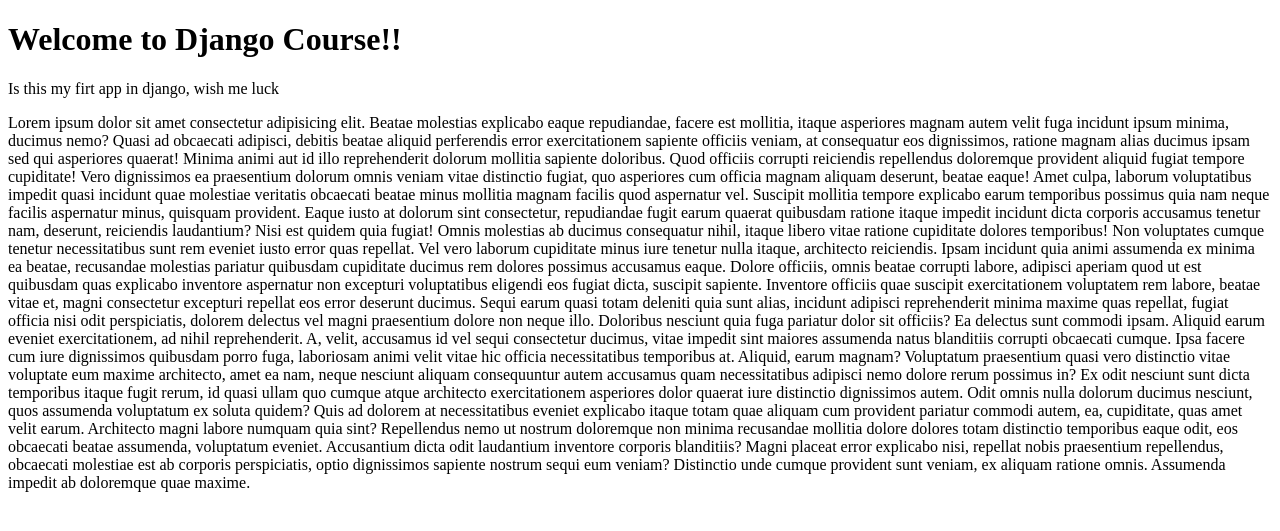
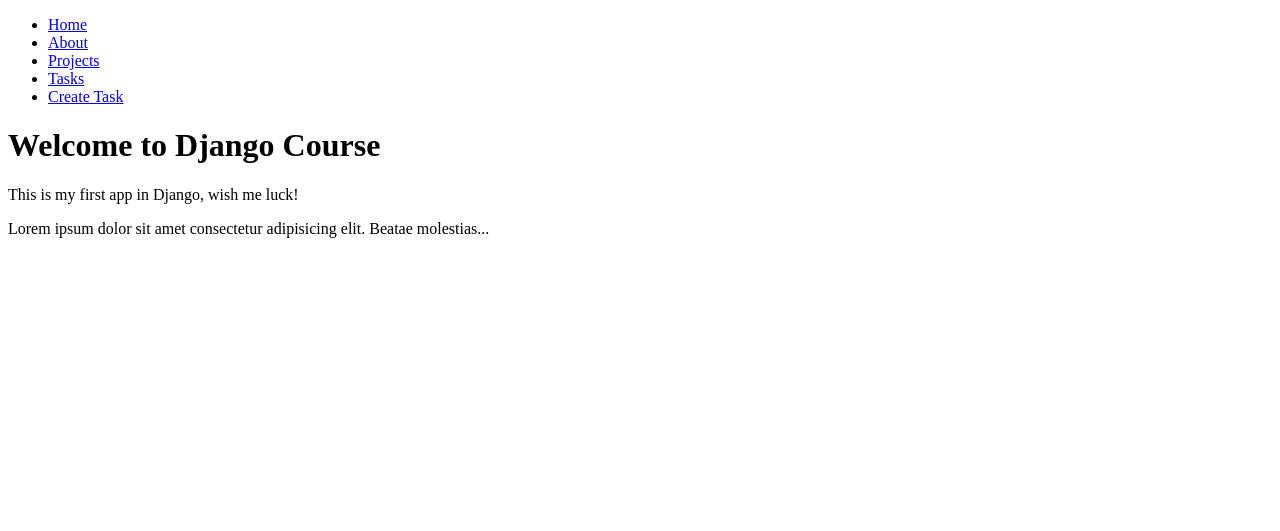
Before and after one commit to iriartico/django-project, a Django app: page / in a window 1280 px wide. Shown: the top 531 px of the page. Run offline with Django 5.2, Linux system fonts and the light colour scheme.

Commit message:
Time 2.41

```diff
--- /dev/null
+++ b/myapp/forms.py
@@ -0,0 +1,5 @@
+from django import forms
+
+class CreateNewTask(forms.Form):
+    title = forms.CharField(label="Titulo de la tarea", max_length=200)
+    description = forms.CharField(label="Descripcion de la Tarea", widget=forms.Textarea)
--- /dev/null
+++ b/myapp/templates/base.html
@@ -0,0 +1,22 @@
+<!DOCTYPE html>
+<html lang="en">
+  <head>
+    <meta charset="UTF-8" />
+    <meta name="viewport" content="width=device-width, initial-scale=1.0" />
+    <title>{% block title %} Django App Projects {% endblock %}</title>
+  </head>
+  <body>
+    <nav>
+      <ul>
+        <li><a href="/">Home</a></li>
+        <li><a href="/about">About</a></li>
+        <li><a href="/projects">Projects</a></li>
+        <li><a href="/tasks">Tasks</a></li>
+        <li><a href="/create-task">Create Task</a></li>
+      </ul>
+    </nav>
+
+    {% block content %}
+    {% endblock %}
+  </body>
+</html>
--- a/myapp/templates/index.html
+++ b/myapp/templates/index.html
@@ -1,69 +1,10 @@
-<!DOCTYPE html>
-<html lang="en">
-  <head>
-    <meta charset="UTF-8" />
-    <meta name="viewport" content="width=device-width, initial-scale=1.0" />
-    <title>Welcome to {{ tittle }} </title>
-  </head>
-  <body>
-    <h1>Welcome to {{ tittle }}</h1>
-    <p>Is this my firt app in django, wish me luck</p>
-    <p>
-      Lorem ipsum dolor sit amet consectetur adipisicing elit. Beatae molestias
-      explicabo eaque repudiandae, facere est mollitia, itaque asperiores magnam
-      autem velit fuga incidunt ipsum minima, ducimus nemo? Quasi ad obcaecati
-      adipisci, debitis beatae aliquid perferendis error exercitationem sapiente
-      officiis veniam, at consequatur eos dignissimos, ratione magnam alias
-      ducimus ipsam sed qui asperiores quaerat! Minima animi aut id illo
-      reprehenderit dolorum mollitia sapiente doloribus. Quod officiis corrupti
-      reiciendis repellendus doloremque provident aliquid fugiat tempore
-      cupiditate! Vero dignissimos ea praesentium dolorum omnis veniam vitae
-      distinctio fugiat, quo asperiores cum officia magnam aliquam deserunt,
-      beatae eaque! Amet culpa, laborum voluptatibus impedit quasi incidunt quae
-      molestiae veritatis obcaecati beatae minus mollitia magnam facilis quod
-      aspernatur vel. Suscipit mollitia tempore explicabo earum temporibus
-      possimus quia nam neque facilis aspernatur minus, quisquam provident.
-      Eaque iusto at dolorum sint consectetur, repudiandae fugit earum quaerat
-      quibusdam ratione itaque impedit incidunt dicta corporis accusamus tenetur
-      nam, deserunt, reiciendis laudantium? Nisi est quidem quia fugiat! Omnis
-      molestias ab ducimus consequatur nihil, itaque libero vitae ratione
-      cupiditate dolores temporibus! Non voluptates cumque tenetur
-      necessitatibus sunt rem eveniet iusto error quas repellat. Vel vero
-      laborum cupiditate minus iure tenetur nulla itaque, architecto reiciendis.
-      Ipsam incidunt quia animi assumenda ex minima ea beatae, recusandae
-      molestias pariatur quibusdam cupiditate ducimus rem dolores possimus
-      accusamus eaque. Dolore officiis, omnis beatae corrupti labore, adipisci
-      aperiam quod ut est quibusdam quas explicabo inventore aspernatur non
-      excepturi voluptatibus eligendi eos fugiat dicta, suscipit sapiente.
-      Inventore officiis quae suscipit exercitationem voluptatem rem labore,
-      beatae vitae et, magni consectetur excepturi repellat eos error deserunt
-      ducimus. Sequi earum quasi totam deleniti quia sunt alias, incidunt
-      adipisci reprehenderit minima maxime quas repellat, fugiat officia nisi
-      odit perspiciatis, dolorem delectus vel magni praesentium dolore non neque
-      illo. Doloribus nesciunt quia fuga pariatur dolor sit officiis? Ea
-      delectus sunt commodi ipsam. Aliquid earum eveniet exercitationem, ad
-      nihil reprehenderit. A, velit, accusamus id vel sequi consectetur ducimus,
-      vitae impedit sint maiores assumenda natus blanditiis corrupti obcaecati
-      cumque. Ipsa facere cum iure dignissimos quibusdam porro fuga, laboriosam
-      animi velit vitae hic officia necessitatibus temporibus at. Aliquid, earum
-      magnam? Voluptatum praesentium quasi vero distinctio vitae voluptate eum
-      maxime architecto, amet ea nam, neque nesciunt aliquam consequuntur autem
-      accusamus quam necessitatibus adipisci nemo dolore rerum possimus in? Ex
-      odit nesciunt sunt dicta temporibus itaque fugit rerum, id quasi ullam quo
-      cumque atque architecto exercitationem asperiores dolor quaerat iure
-      distinctio dignissimos autem. Odit omnis nulla dolorum ducimus nesciunt,
-      quos assumenda voluptatum ex soluta quidem? Quis ad dolorem at
-      necessitatibus eveniet explicabo itaque totam quae aliquam cum provident
-      pariatur commodi autem, ea, cupiditate, quas amet velit earum. Architecto
-      magni labore numquam quia sint? Repellendus nemo ut nostrum doloremque non
-      minima recusandae mollitia dolore dolores totam distinctio temporibus
-      eaque odit, eos obcaecati beatae assumenda, voluptatum eveniet.
-      Accusantium dicta odit laudantium inventore corporis blanditiis? Magni
-      placeat error explicabo nisi, repellat nobis praesentium repellendus,
-      obcaecati molestiae est ab corporis perspiciatis, optio dignissimos
-      sapiente nostrum sequi eum veniam? Distinctio unde cumque provident sunt
-      veniam, ex aliquam ratione omnis. Assumenda impedit ab doloremque quae
-      maxime.
-    </p>
-  </body>
-</html>
+{% extends 'base.html' %}
+
+{% block content %}
+  <h1>Welcome to {{ title }}</h1>
+  <p>This is my first app in Django, wish me luck!</p>
+  <p>
+    Lorem ipsum dolor sit amet consectetur adipisicing elit. Beatae molestias...
+    <!-- el resto de tu contenido va aquí -->
+  </p>
+{% endblock %}
--- a/myapp/urls.py
+++ b/myapp/urls.py
@@ -7,4 +7,5 @@ urlpatterns = [
     # path('hello/<str:username>', views.hello),
     path('projects/', views.projects),
     path('tasks/', views.tasks),
+    path('create-task/', views.create_task),
 ]
--- a/myapp/views.py
+++ b/myapp/views.py
@@ -1,12 +1,13 @@
 from django.http import HttpResponse, JsonResponse
 from .models import Project, Task
 from django.shortcuts import render, get_object_or_404
+from .forms import CreateNewTask
 
 # Create your views here.
 def index(request):
-    tittle = "Django Course!!"
+    title = "Django Course"
     return render(request, 'index.html', {
-        'tittle': tittle
+        'title': title
     })
 
 def about(request):
@@ -28,3 +29,15 @@ def tasks(request):
     return render(request, 'tasks.html', {
         'tasks': tasks
     })
+
+def create_task(request):
+    # print(request.GET['title'])
+    # print(request.GET['description'])
+    # Task.objects.create(title=request.GET['title'], description=request.GET['description'],
+    #                     projectkey=1)
+    # return render(request, 'create_task.html',{
+    #     'form': CreateNewTask()
+    # })
+    # if request.method == 'GET':Dreturn render(request, 'create_task.html',{
+    #     'form': CreateNewTask()
+    pass
```
Also changed, not shown: myapp/templates/about.html (+26 -35 lines), myapp/templates/create_task.html (added, +16 -0 lines), myapp/templates/projects.html (+8 -14 lines), myapp/templates/tasks.html (+9 -19 lines).
